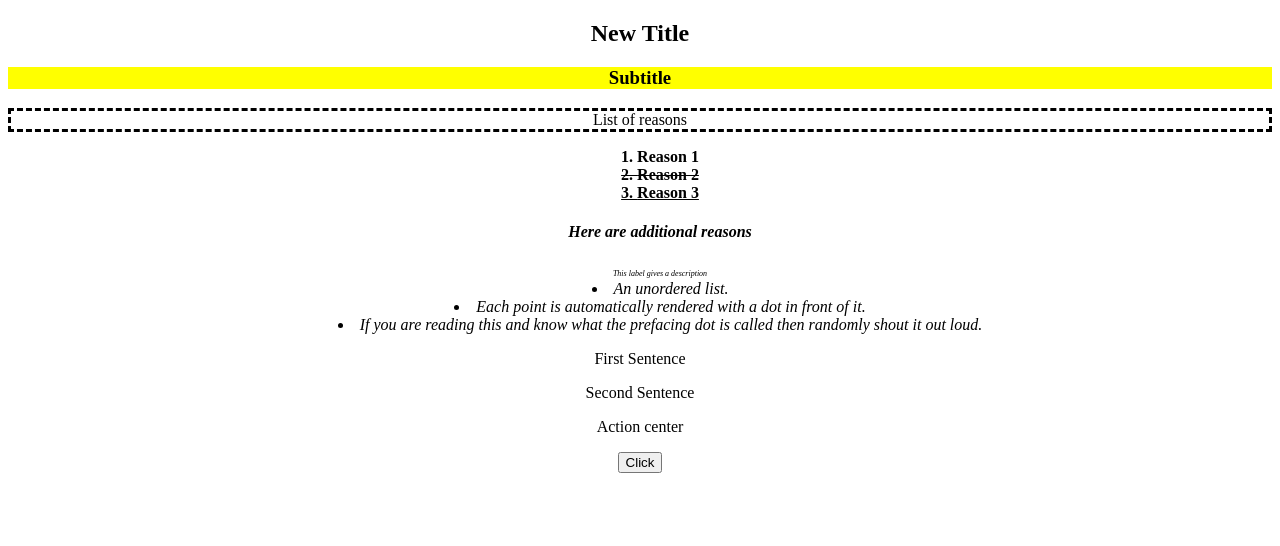
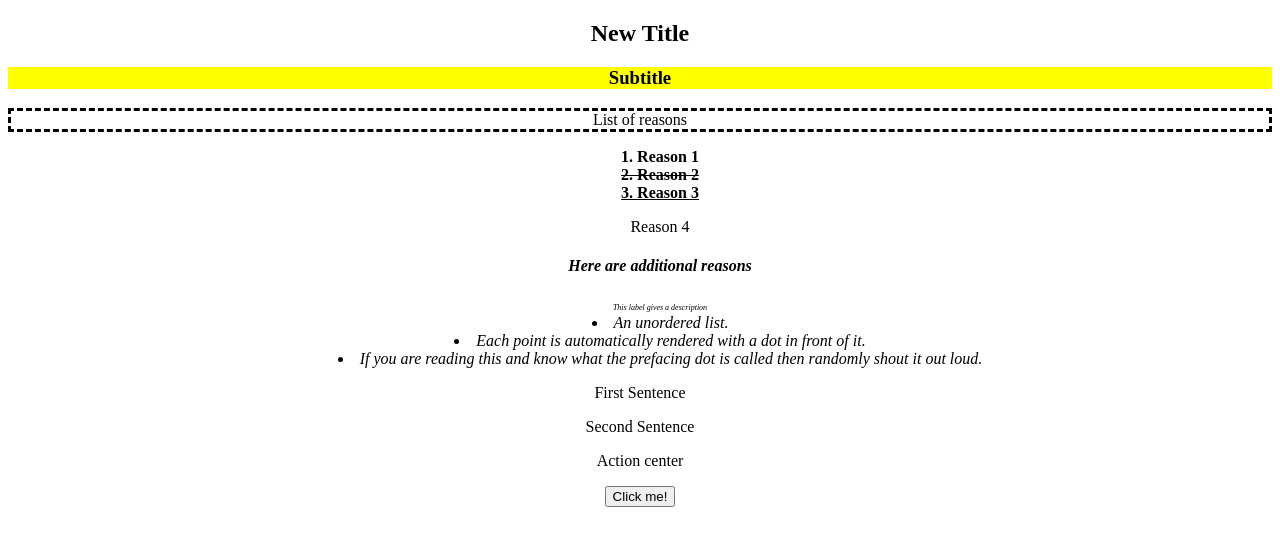
Before and after one commit to DkVagabonden/Kea_NodeJs_Autumn_2018, a website: page 3._jQuery/2._Exercises/LearningJqueryAssignment.html in a window 1280 px wide. Both pictures are taken after a click on the button "Click". Drawn offline with nearby package versions, Linux system fonts and the light colour scheme.

Commit message:
Finished jQuery exercises

```diff
--- a/3._jQuery/2._Exercises/LearningJqueryAssignment.html
+++ b/3._jQuery/2._Exercises/LearningJqueryAssignment.html
@@ -88,6 +88,22 @@
 			});
 		});
 
+		$(document).ready(function() {
+			$("#submit-button").mouseover(function() {
+				$(this).text("You're now ready to click this button");
+			});
+			$("#submit-button").mouseleave(function() {
+				$(this).text("Click me!");
+			});
+
+			let reasonCounter = 3;
+			$("#submit-button").click(function() {
+				reasonCounter++;
+				$("#first-list").append("<p>Reason " + reasonCounter + " </p>");
+				console.log($(this).parent());
+			})
+		});
+
 	</script>
 <!-- Assignment
 Hints are Base64 encoded.
```
